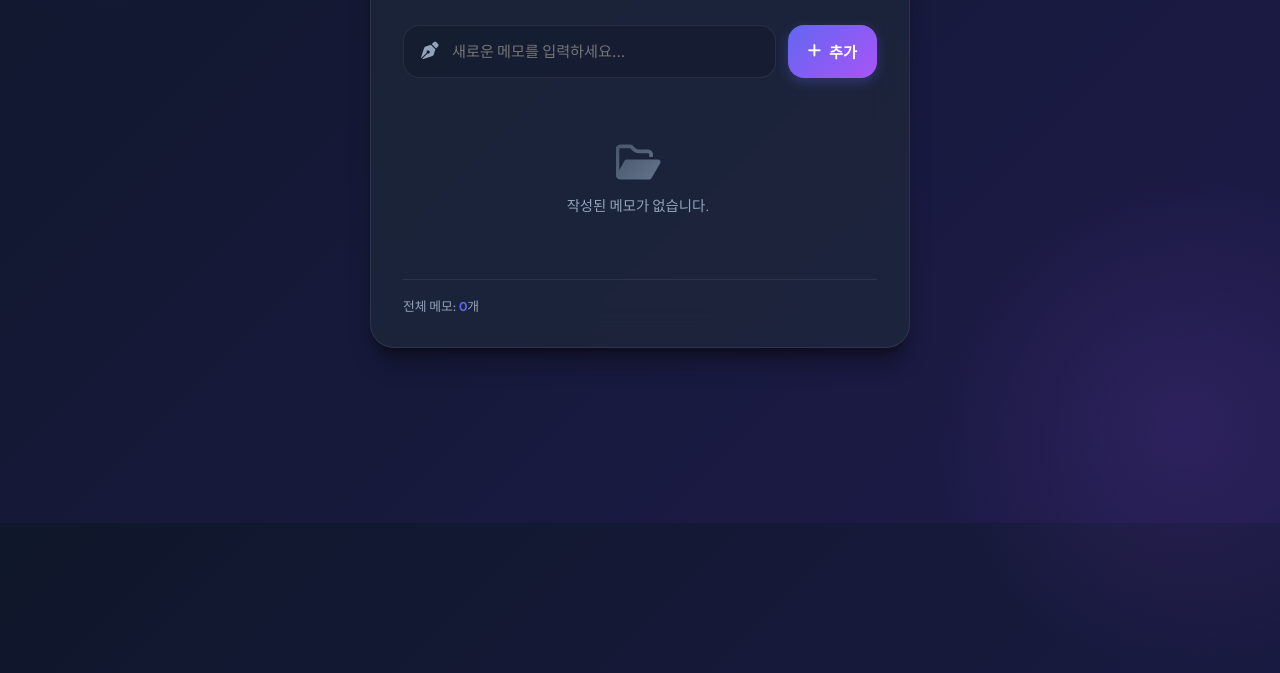
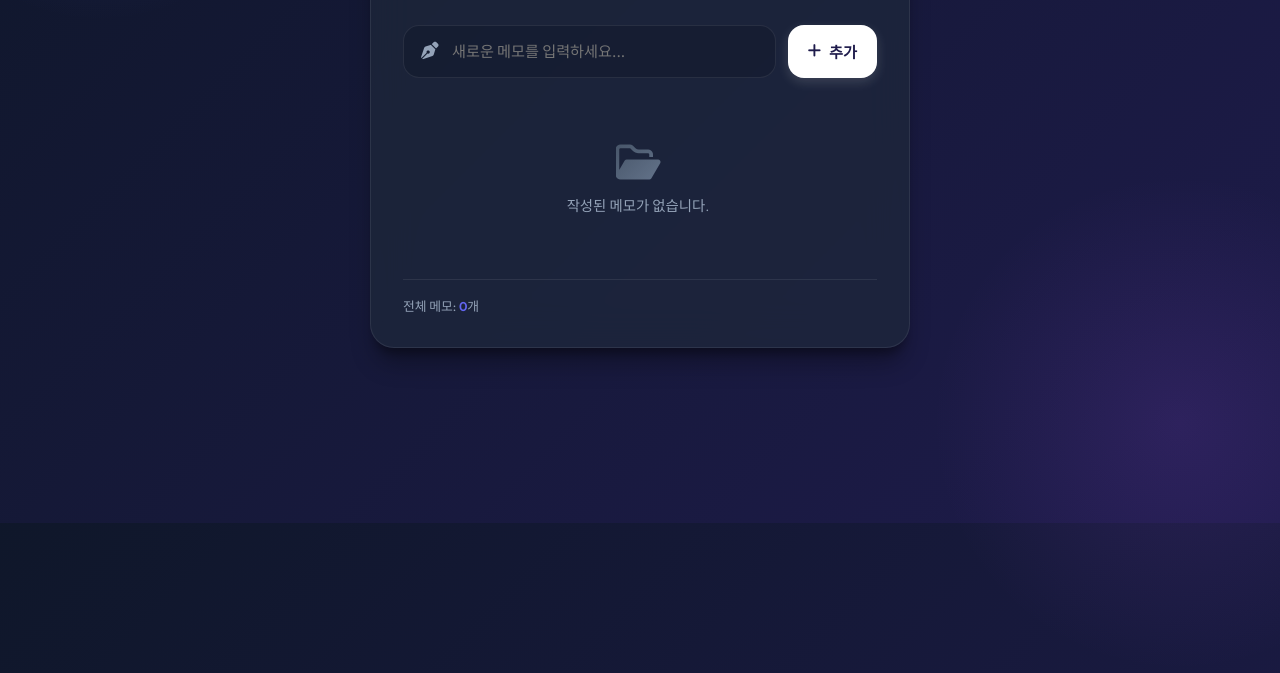
Before and after one commit to metjoon/Test-1, a plain HTML site: page index.html in a window 1280 px wide. Shown: the part 277-950 px from the top of the page. Drawn offline with Linux system fonts and the light colour scheme.

Commit message:
추가-흰색으로 변경

```diff
--- a/index.html
+++ b/index.html
@@ -171,8 +171,8 @@
     }
 
     .add-btn {
-      background: var(--accent-gradient);
-      color: white;
+      background: #ffffff;
+      color: #1e1b4b;
       border: none;
       padding: 0 20px;
       border-radius: var(--radius-md);
@@ -184,12 +184,12 @@
       align-items: center;
       gap: 8px;
       transition: all 0.3s cubic-bezier(0.4, 0, 0.2, 1);
-      box-shadow: 0 4px 12px rgba(99, 102, 241, 0.3);
+      box-shadow: 0 4px 12px rgba(255, 255, 255, 0.15);
     }
 
     .add-btn:hover {
       transform: translateY(-2px);
-      box-shadow: 0 6px 20px rgba(99, 102, 241, 0.4);
+      box-shadow: 0 6px 20px rgba(255, 255, 255, 0.25);
     }
 
     .add-btn:active {
```
